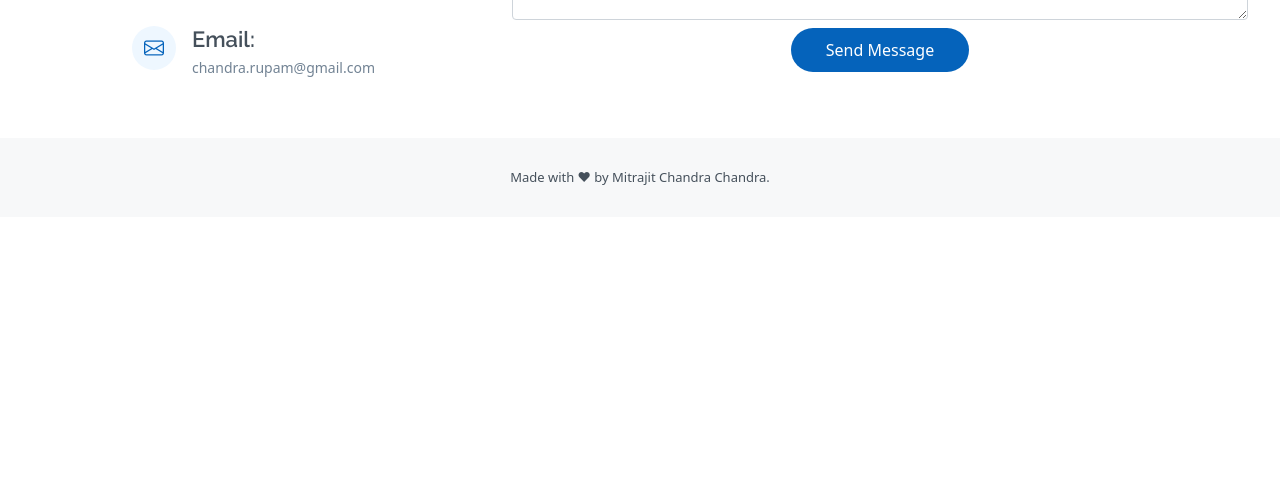
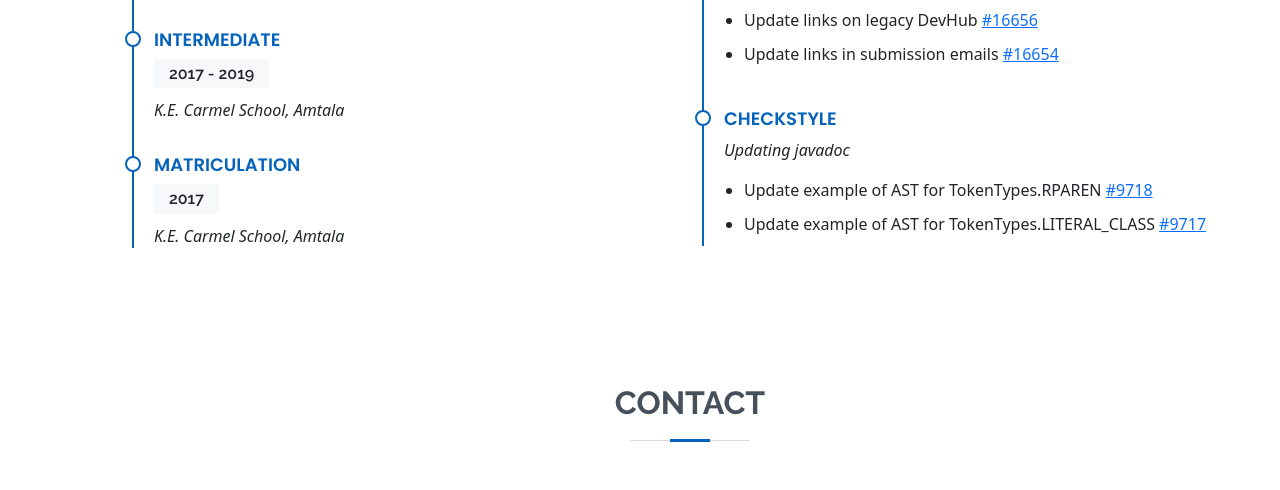
Before and after one commit to Mitrajit/mitrajit.github.io, a plain HTML site: page index.html in a window 1280 px wide. Shown: the part 1660-2150 px from the top of the page. Before the commit the page ends 1877 px from the top, so only its background shows below. Drawn offline with Linux system fonts and the light colour scheme; files whose address does not match are found by name.

Commit message:
Experience and education added

```diff
--- a/index.html
+++ b/index.html
@@ -34,13 +34,16 @@
     <header id="header" class="d-flex flex-column justify-content-center ">
         <nav id="navbar" class="navbar nav-menu">
             <ul>
-                <li><a href="#hero" class="nav-link scrollto active"><i class="bx bx-home"></i> <span>Home</span></a></li>
+                <li><a href="#hero" class="nav-link scrollto active"><i class="bx bx-home"></i> <span>Home</span></a>
+                </li>
                 <li><a href="#about" class="nav-link scrollto"><i class="bx bx-user"></i> <span>About</span></a></li>
-                <!-- <li><a href="#education" class="nav-link scrollto"><i class="bx bi-book"></i><span>Education</span></a></li>
-                <li><a href="#skills" class="nav-link scrollto"><i class="bx bi-laptop"></i><span>Skills</span></a></li>
+                <li><a href="#education" class="nav-link scrollto"><i class="bx bi-book"></i><span>Experience</span></a>
+                </li>
+                <!-- <li><a href="#skills" class="nav-link scrollto"><i class="bx bi-laptop"></i><span>Skills</span></a></li>
                 <li><a href="#projects" class="nav-link scrollto"><i class="bx bx-book-content"></i><span>Projects</span></a></li>
                 <li><a href="#resume" class="nav-link scrollto"><i class="bx bx-file-blank"></i> <span>Resume</span></a></li> -->
-                <li><a href="#contact" class="nav-link scrollto"><i class="bx bx-envelope"></i><span>Contact</span></a></li>
+                <li><a href="#contact" class="nav-link scrollto"><i class="bx bx-envelope"></i><span>Contact</span></a>
+                </li>
             </ul>
         </nav>
     </header>
@@ -88,23 +91,32 @@
                         <div class="row">
                             <div class="col-lg-6">
                                 <ul>
-                    <li><i class="bi bi-chevron-right"></i> <strong>Degree:</strong> <span>B.Tech CSE</span></li>
-                    <li><i class="bi bi-chevron-right"></i> <strong>City:</strong> <span>Kolkata, India</span></li>
+                                    <li><i class="bi bi-chevron-right"></i> <strong>Degree:</strong> <span>B.Tech
+                                            CSE</span></li>
+                                    <li><i class="bi bi-chevron-right"></i> <strong>City:</strong> <span>Kolkata,
+                                            India</span></li>
                                 </ul>
                             </div>
                             <div class="col-lg-6">
                                 <ul>
-                    <li><i class="bi bi-chevron-right"></i> <strong>Profession:</strong> <span>Student</span></li>
-                    <li><i class="bi bi-chevron-right"></i> <strong>Email:</strong> <span>chandra.rupam@gmail.com</span>
+                                    <li><i class="bi bi-chevron-right"></i> <strong>Profession:</strong>
+                                        <span>Student</span>
+                                    </li>
+                                    <li><i class="bi bi-chevron-right"></i> <strong>Email:</strong>
+                                        <span>chandra.rupam@gmail.com</span>
                                     </li>
                                 </ul>
                             </div>
                         </div>
                         <p>
-                I am a Computer Science enthusiast who loves to automate repetitive tasks. I am passionate about
-                open-source software and want to contribute to the community. I believe in working intelligently
-                and not hard. At the age of 6, I stepped into the magical world of Computers and since I've been pinned down to it.
-                Each day when I learn new things that pleasure keeps me up. I have made a lot of projects hosted on
+                            I am a Computer Science enthusiast who loves to automate repetitive tasks. I am passionate
+                            about
+                            open-source software and want to contribute to the community. I believe in working
+                            intelligently
+                            and not hard. At the age of 6, I stepped into the magical world of Computers and since I've
+                            been pinned down to it.
+                            Each day when I learn new things that pleasure keeps me up. I have made a lot of projects
+                            hosted on
                             GitHub do check them out.
                         </p>
                     </div>
@@ -112,6 +124,62 @@
 
             </div>
         </section><!-- End About Section -->
+
+        <!-- ======= Education Section ======= -->
+        <section id="education" class="resume">
+            <div class="container" data-aos="fade-up">
+                <div class="section-title">
+                    <h2>Education and experience</h2>
+                </div>
+
+                <div class="row">
+                    <div class="col-lg-6">
+                        <h3 class="resume-title">Education</h3>
+                        <div class="resume-item">
+                            <h4>B.Tech Computer Science &amp; Engineering</h4>
+                            <h5>2019 - 2023</h5>
+                            <p><i>Haldia Institute of Technology</i></p>
+                        </div>
+                        <div class="resume-item">
+                            <h4>Intermediate</h4>
+                            <h5>2017 - 2019</h5>
+                            <p><i>K.E. Carmel School, Amtala</i></p>
+                        </div>
+                        <div class="resume-item">
+                            <h4>Matriculation</h4>
+                            <h5>2017</h5>
+                            <p><i>K.E. Carmel School, Amtala</i></p>
+                        </div>
+                    </div>
+
+                    <div class="col-lg-6">
+                        <h3 class="resume-title">Open Source contributions</h3>
+                        <div class="resume-item">
+                            <h4>Mozilla addon server</h4>
+                            <p><em>AMO server bug fix</em></p>
+                            <ul>
+                                <li>Tidy up predefined icon_type support in Addon/devhub <a
+                                        href="https://github.com/mozilla/addons-server/pull/16972">16972</a></li>
+                                <li>Update links on legacy DevHub <a
+                                        href="https://github.com/mozilla/addons-server/pull/16656">#16656</a></li>
+                                <li>Update links in submission emails <a
+                                        href="https://github.com/mozilla/addons-server/pull/16654">#16654</a></li>
+                            </ul>
+                        </div>
+                        <div class="resume-item">
+                            <h4>Checkstyle</h4>
+                            <p><em>Updating javadoc</em></p>
+                            <ul>
+                                <li>Update example of AST for TokenTypes.RPAREN <a
+                                        href="https://github.com/checkstyle/checkstyle/pull/9718">#9718</a></li>
+                                <li>Update example of AST for TokenTypes.LITERAL_CLASS <a
+                                        href="https://github.com/checkstyle/checkstyle/pull/9717">#9717</a></li>
+                            </ul>
+                        </div>
+                    </div>
+                </div>
+            </div>
+        </section>
 
         <!-- ======= Contact Section ======= -->
         <section id="contact" class="contact">
@@ -150,7 +218,9 @@
 
                     <div class="col-lg-8 mt-5 mt-lg-0">
 
-                        <form action="https://docs.google.com/forms/u/0/d/e/1FAIpQLSec9HCSNHKElyDYYYfamssPLWnfdUUJK-AdXjPdb5VEC1TgMw/formResponse" method="post" role="form" class="contact-form">
+                        <form
+                            action="https://docs.google.com/forms/u/0/d/e/1FAIpQLSec9HCSNHKElyDYYYfamssPLWnfdUUJK-AdXjPdb5VEC1TgMw/formResponse"
+                            method="post" role="form" class="contact-form">
                             <div class="row">
                                 <div class="col-md-6 form-group">
                                     <input type="text" name="entry.2005620554" class="form-control" id="name"
```
Lines whose indentation alone changed are shown as unchanged.
